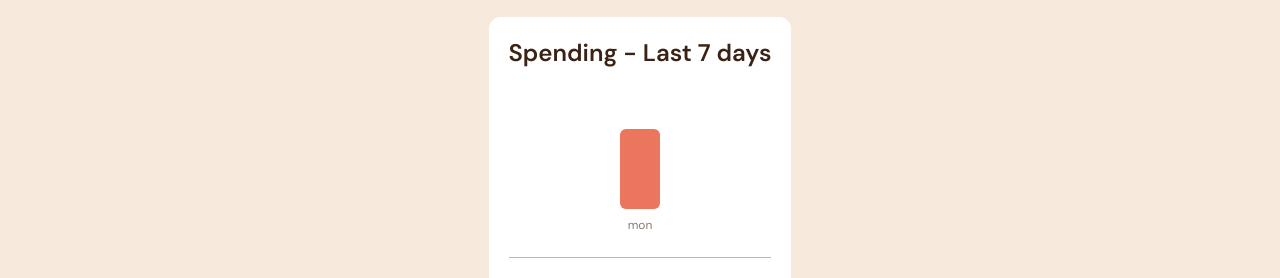
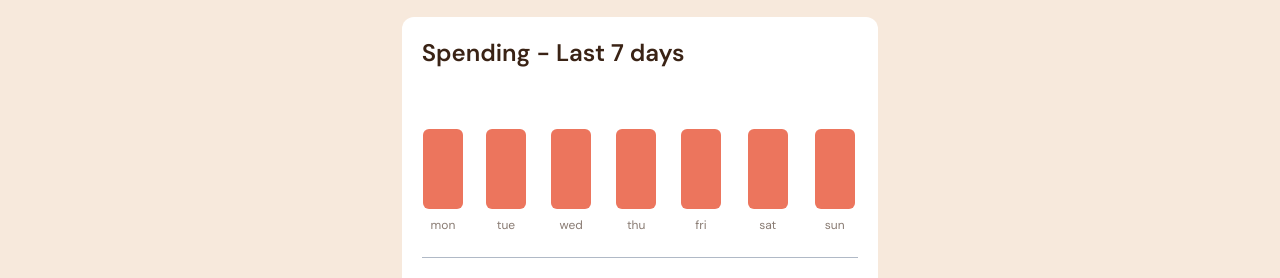
Before and after one commit to SolaKabuta/expense-chart-component, a website: page index.html in a window 1280 px wide. Shown: the part 267-545 px from the top of the page. Drawn offline with Linux system fonts and the light colour scheme.

Commit message:
feat: implement dynamic charts display

```diff
--- a/index.html
+++ b/index.html
@@ -41,71 +41,8 @@
                 <!--CHARTS-->
                 <div class="grid place-items-center">
                     <ul id="charts" class="flex gap-5 [&>li]:flex [&>li]:flex-col [&>li]:items-center [&>li]:gap-2 [&_p]:text-xs ">
-                        <li id="monday">
-                            <div id="mon-amount" class="invisible bg-[#3A2315] p-2  text-white text-center rounded-lg">
-                               <p>$52.36</p>
-                            </div>
-                            <div class="bg-[#EC755D] w-10 h-20 rounded-md relative">
-                                <span class="absolute -top-6 left-1/2 -translate-x-1/2 text-sm opacity-0">
-                                    $17.45
-                                </span>
-                            </div>
-                            <p class="opacity-60">mon</p>
-                        </li>
-                        <!--<li>
-                            <div id="tuesday" class="bg-[#EC755D] w-10 h-20 rounded-md relative">
-                                <span class="absolute -top-6 left-1/2 -translate-x-1/2 text-sm opacity-0">
-                                    $17.45
-                                </span>
 
-                            </div>
-                            tue
-                        </li>
-                        <li>
-                            <div class="bg-[#EC755D] w-10 h-20 rounded-md relative">
-                                <span class="absolute -top-6 left-1/2 -translate-x-1/2 text-sm opacity-0">
-                                    $17.45
-                                </span>
 
-                            </div>
-                            wed
-                        </li>
-                        <li>
-                            <div class="bg-[#EC755D] w-10 h-20 rounded-md relative">
-                                <span class="absolute -top-6 left-1/2 -translate-x-1/2 text-sm opacity-0">
-                                    $17.45
-                                </span>
-
-                            </div>
-                            thu
-                        </li>
-                        <li>
-                            <div class="bg-[#EC755D] w-10 h-20 rounded-md relative">
-                                <span class="absolute -top-6 left-1/2 -translate-x-1/2 text-sm opacity-0">
-                                    $17.45
-                                </span>
-
-                            </div>
-                            fri
-                        </li>
-                        <li>
-                            <div class="bg-[#EC755D] w-10 h-20 rounded-md relative">
-                                <span class="absolute -top-6 left-1/2 -translate-x-1/2 text-sm opacity-0">
-                                    $17.45
-                                </span>
-
-                            </div>
-                            sat
-                        </li>
-                        <li>
-                            <div class="bg-[#EC755D] w-10 h-20 rounded-md relative">
-                                <span class="absolute -top-6 left-1/2 -translate-x-1/2 text-sm opacity-0">
-                                    $17.45
-                                </span>
-
-                            </div>
-                            sun
-                        </li>-->
                     </ul>
                 </div>
                 <!--DIVIDER-->
--- a/main.js
+++ b/main.js
@@ -6,24 +6,42 @@ let total = document.getElementById("total");
 let pourcentage = document.getElementById("pourcentage");
 
 // DAYS
-let monday = document.getElementById("monday")
+// let monday = document.getElementById("monday")
 
-// DAY AMOUNT
-let mondayAmount = document.getElementById("mon-amount")
+// // DAY AMOUNT
+// let mondayAmount = document.getElementById("mon-amount")
 
 // DISPLAY HOVER AMOUNT
-monday.addEventListener("mouseenter", function() {
-    mondayAmount.classList.toggle("invisible");
-})
+// monday.addEventListener("mouseenter", function() {
+//     mondayAmount.classList.toggle("invisible");
+// })
 
 
 fetch("/data.json")
   .then(response => response.json())
   .then(data => {
-    console.log(data);
 
     total = data.reduce((sum, item) => sum + item.amount, 0)
     console.log(total)
+
+    data.map(displayDay)
+
+    function displayDay(item) {
+      console.log(item.day)
+      charts.innerHTML += `<li id="monday">
+          <div id="mon-amount" class="invisible bg-[#3A2315] p-2  text-white text-center rounded-lg">
+             <p>${item.amount}</p>
+          </div>
+          <div class="bg-[#EC755D] w-10 h-20 rounded-md relative">
+              <span class="absolute -top-6 left-1/2 -translate-x-1/2 text-sm opacity-0">
+                  $17.45
+              </span>
+          </div>
+          <p class="opacity-60">${item.day}</p>
+      </li>`
+    }
+
+
 
 
 });
```
